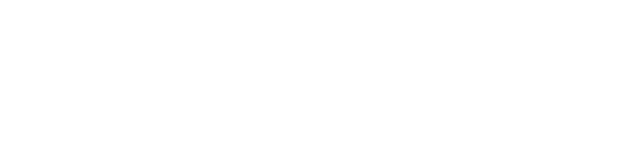
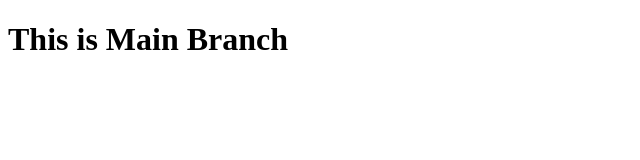
Before and after one commit to JSRxLogan/demo, a plain HTML site: page index.html in a window 1280 px wide. Shown: the whole page, without its empty margins (0-640 px from the left). Drawn offline with Linux system fonts and the light colour scheme.

Commit message:
main branch

```diff
--- a/index.html
+++ b/index.html
@@ -6,6 +6,6 @@
     <title>Demo</title>
 </head>
 <body>
-
+    <h1>This is Main Branch</h1>
 </body>
 </html>
```
